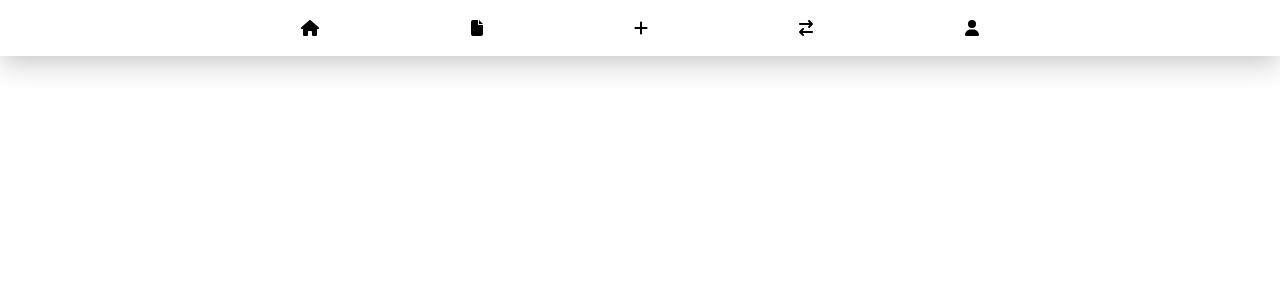
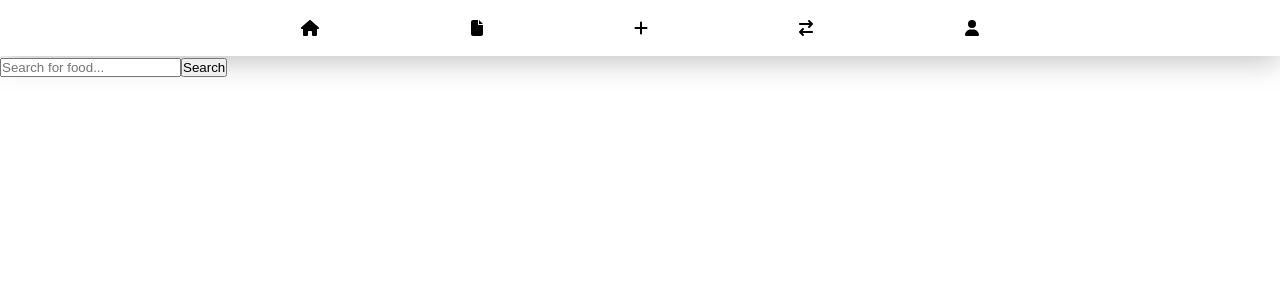
Before and after one commit to liam-kilsdonk/dietapp, a Next.js app: page / in a window 1280 px wide. Shown: the top 300 px of the page. Built offline with nearby package versions, Linux system fonts and the light colour scheme.

Commit message:
Search work sort of

```diff
--- a/package.json
+++ b/package.json
@@ -14,6 +14,7 @@
     "@fortawesome/free-regular-svg-icons": "^6.5.1",
     "@fortawesome/free-solid-svg-icons": "^6.5.1",
     "@fortawesome/react-fontawesome": "^0.2.0",
+    "axios": "^1.6.5",
     "babel-plugin-macros": "^3.1.0",
     "next": "14.0.4",
     "react": "^18",
--- /dev/null
+++ b/src/app/api/search.js
@@ -0,0 +1,19 @@
+import axios from 'axios';
+import React from "react";
+
+export default async function handler(req, res) {
+  const { query } = req.query;
+
+  try {
+    const response = await axios.get('https://api.nal.usda.gov/fdc/v1/foods/search', {
+      params: {
+        query,
+        api_key: 'E1MXCfURKsg8CcvqjUB4WvnuY7P62K8bT8bPXrBN', // Replace with your actual API key
+      },
+    });
+
+    res.status(200).json(response.data);
+  } catch (error) {
+    res.status(500).json({ error: 'Internal Server Error' });
+  }
+}
--- a/src/app/page.js
+++ b/src/app/page.js
@@ -1,10 +1,29 @@
+"use client"
+
+import React, { useState } from 'react';
 import styles from './page.module.css'
 import Navigator from './navigator'
+import Search from './search';
 
 export default function Home() {
+  const [searchResults, setSearchResults] = useState([]);
+
+  const handleSearch = (results) => {
+    // Update the state with the search results
+    setSearchResults(results);
+  };
+
   return (
     <main className={styles.main}>
       <Navigator />
+      <Search onSearch={handleSearch} />
+
+      {/* Display the search results */}
+      <ul>
+        {searchResults.map((food) => (
+          <li key={food.fdcId}>{food.description}</li>
+        ))}
+      </ul>
     </main>
   )
 }
--- /dev/null
+++ b/src/app/search.js
@@ -0,0 +1,39 @@
+// Search.js
+import React, { useState } from 'react';
+
+const FoodSearch = ({ onSearch }) => {
+  const [searchTerm, setSearchTerm] = useState('');
+
+  const handleSearch = async () => {
+    try {
+      const response = await fetch(
+        `https://api.nal.usda.gov/fdc/v1/foods/search?query=${searchTerm}&api_key=E1MXCfURKsg8CcvqjUB4WvnuY7P62K8bT8bPXrBN`
+      );
+
+      if (!response.ok) {
+        throw new Error('Failed to fetch data');
+      }
+
+      const data = await response.json();
+
+      // Pass the search results to the onSearch callback
+      onSearch(data.foods);
+    } catch (error) {
+      console.error('Error:', error.message);
+    }
+  };
+
+  return (
+    <div>
+      <input
+        type="text"
+        value={searchTerm}
+        onChange={(e) => setSearchTerm(e.target.value)}
+        placeholder="Search for food..."
+      />
+      <button onClick={handleSearch}>Search</button>
+    </div>
+  );
+};
+
+export default FoodSearch;
```
Also changed, not shown: 1 other file (tests, documents, lock files or other folders).
